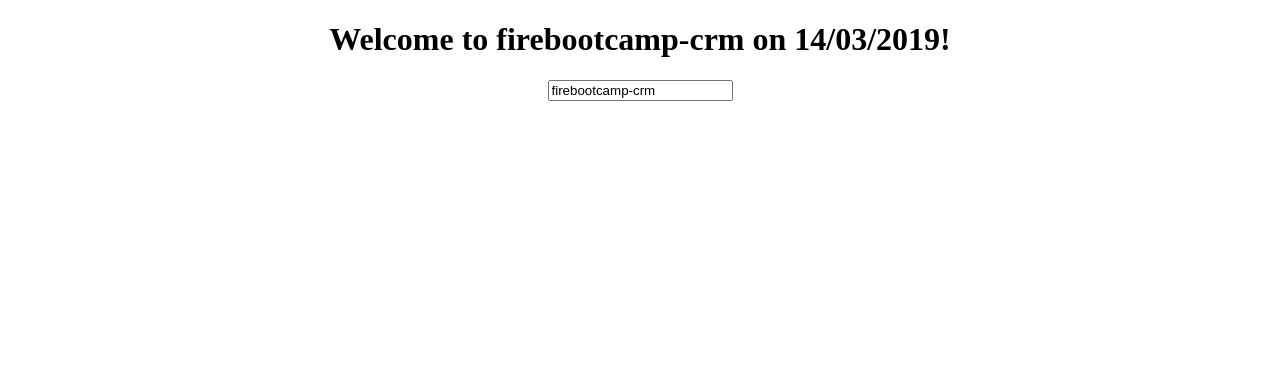
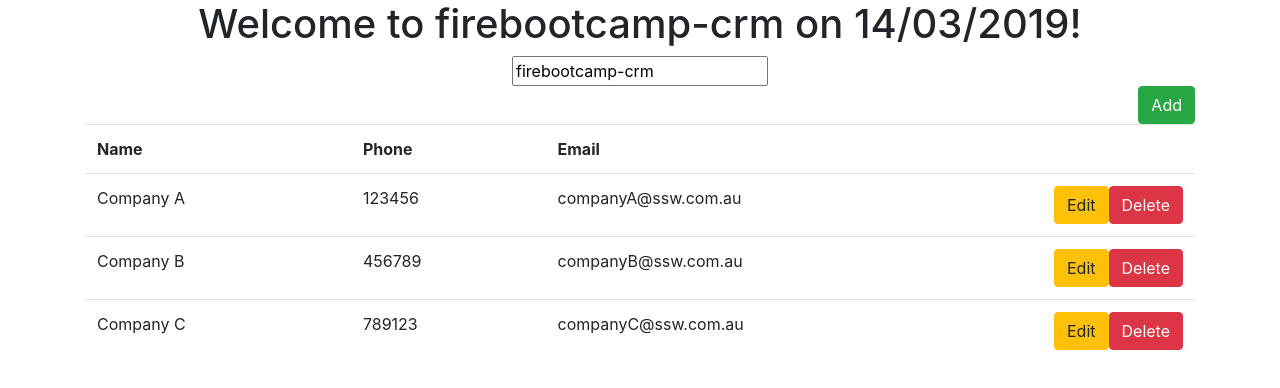
Before and after one commit to SSWConsulting/angular-superpowers-mel-1903, an Angular app: page / in a window 1280 px wide. Shown: the top 388 px of the page. Built offline with nearby package versions, Linux system fonts and the light colour scheme.

Commit message:
Added Company List, Added Company interface

```diff
--- a/angular.json
+++ b/angular.json
@@ -27,7 +27,10 @@
               "src/assets"
             ],
             "styles": [
-              "src/styles.scss"
+              "src/styles.scss",
+              {
+                "input": "./node_modules/bootstrap/dist/css/bootstrap.css"
+              }
             ],
             "scripts": [],
             "es5BrowserSupport": true
--- a/package.json
+++ b/package.json
@@ -19,10 +19,13 @@
     "@angular/platform-browser": "~7.2.0",
     "@angular/platform-browser-dynamic": "~7.2.0",
     "@angular/router": "~7.2.0",
+    "@ng-bootstrap/schematics": "^2.0.0-alpha.1",
     "core-js": "^2.5.4",
     "rxjs": "~6.3.3",
     "tslib": "^1.9.0",
-    "zone.js": "~0.8.26"
+    "zone.js": "~0.8.26",
+    "@ng-bootstrap/ng-bootstrap": "^2.0.0-alpha.0",
+    "bootstrap": "^4.0.0"
   },
   "devDependencies": {
     "@angular-devkit/build-angular": "~0.13.0",
--- a/src/app/app.component.html
+++ b/src/app/app.component.html
@@ -6,4 +6,4 @@
   <input type="text" [(ngModel)]="title" />
 </div>
 
-<router-outlet></router-outlet>
+<app-company-list></app-company-list>
--- a/src/app/app.module.ts
+++ b/src/app/app.module.ts
@@ -5,15 +5,19 @@ import { FormsModule } from '@angular/forms';
 
 import { AppRoutingModule } from './app-routing.module';
 import { AppComponent } from './app.component';
+import { CompanyListComponent } from './company/company-list/company-list.component';
+import { NgbModule } from '@ng-bootstrap/ng-bootstrap';
 
 @NgModule({
   declarations: [
-    AppComponent
+    AppComponent,
+    CompanyListComponent
   ],
   imports: [
     BrowserModule,
     AppRoutingModule,
-    FormsModule
+    FormsModule,
+    NgbModule.forRoot()
   ],
   providers: [],
   bootstrap: [AppComponent]
--- /dev/null
+++ b/src/app/company/company-list/company-list.component.html
@@ -0,0 +1,22 @@
+<div class="container">
+
+  <button class="btn btn-success float-right">Add</button>
+
+<table class="table table-striped">
+  <tr>
+    <th>Name</th>
+    <th>Phone</th>
+    <th>Email</th>
+    <th></th>
+  </tr>
+  <tr *ngFor="let company of companies">
+    <td>{{ company.name }} </td>
+    <td>{{ company.phone }} </td>
+    <td>{{ company.email }} </td>
+    <td class="company-buttons">
+      <button class="btn btn-warning">Edit</button>
+      <button class="btn btn-danger">Delete</button>
+    </td>
+  </tr>
+</table>
+</div>
--- /dev/null
+++ b/src/app/company/company-list/company-list.component.scss
@@ -0,0 +1,4 @@
+.company-buttons{
+  width:140px;
+  white-space: nowrap;
+}
--- /dev/null
+++ b/src/app/company/company-list/company-list.component.ts
@@ -0,0 +1,27 @@
+import { Component, OnInit } from '@angular/core';
+import { Company } from '../company';
+
+@Component({
+  selector: 'app-company-list',
+  templateUrl: './company-list.component.html',
+  styleUrls: ['./company-list.component.scss']
+})
+export class CompanyListComponent implements OnInit {
+
+  constructor() { }
+
+  companies: Company[];
+
+  ngOnInit() {
+    this.companies = this.getCompanies();
+  }
+
+  getCompanies(): Company[] {
+    return [
+      {name: 'Company A', phone: 123456, email: 'companyA@ssw.com.au'},
+      {name: 'Company B', phone: 456789, email: 'companyB@ssw.com.au'},
+      {name: 'Company C', phone: 789123, email: 'companyC@ssw.com.au'}
+    ];
+  }
+
+}
--- /dev/null
+++ b/src/app/company/company.ts
@@ -0,0 +1,5 @@
+export interface Company {
+  name: string;
+  phone: number;
+  email: string;
+}
--- a/src/styles.scss
+++ b/src/styles.scss
@@ -1 +1,5 @@
 /* You can add global styles to this file, and also import other style files */
+
+.company-buttons{
+  width: 140px;
+}
```
Also changed, not shown: 1 other file (tests, documents, lock files or other folders).
